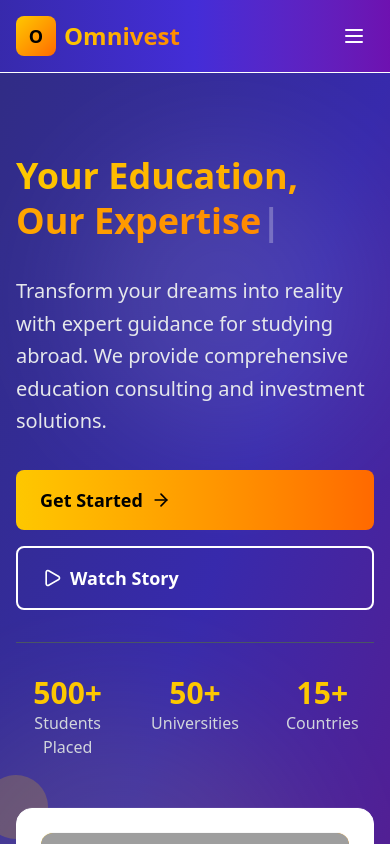
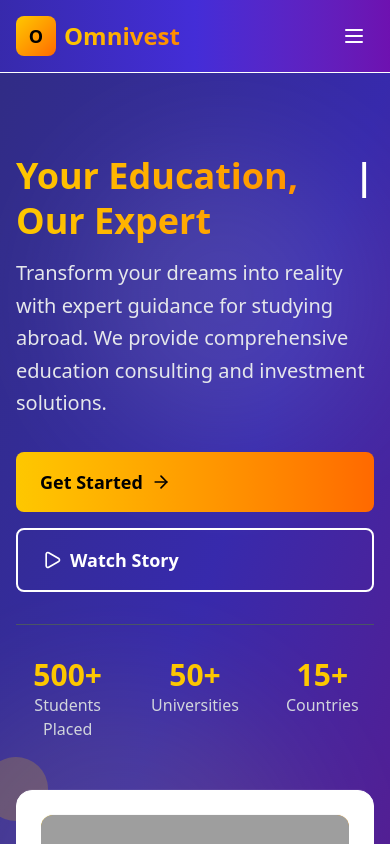
Before and after one commit to KwameGilbert/omnivest, a React (Vite) app: page / in a window 390 px wide. Shown: the top 844 px of the page. Built offline with nearby package versions, Linux system fonts and the light colour scheme; grey boxes are pictures that could not be loaded.

Commit message:
fix: Update build script and enhance HeroBanner component with improved animations and new height utilities

```diff
--- a/package.json
+++ b/package.json
@@ -6,7 +6,7 @@
   "scripts": {
     "dev": "vite dev",
     "watch": "npx tailwindcss -i ./public/styles/input.css -o ./public/styles/output.css --watch",
-    "build": "vite build && npx tailwindcss -i ./public/styles/input.css -o ./public/styles/output.css --minify",
+    "build": "vite build && npx tailwindcss -i ./public/styles/input.css -o ./public/styles/output.css",
     "lint": "eslint .",
     "preview": "vite preview"
   },
--- a/public/styles/output.css
+++ b/public/styles/output.css
@@ -426,8 +426,26 @@
   .h-96 {
     height: calc(var(--spacing) * 96);
   }
+  .h-\[4\.5rem\] {
+    height: 4.5rem;
+  }
   .h-full {
     height: 100%;
+  }
+  .max-h-\[6\.5rem\] {
+    max-height: 6.5rem;
+  }
+  .min-h-\[4\.5rem\] {
+    min-height: 4.5rem;
+  }
+  .min-h-\[4rem\] {
+    min-height: 4rem;
+  }
+  .min-h-\[5rem\] {
+    min-height: 5rem;
+  }
+  .min-h-\[6\.5rem\] {
+    min-height: 6.5rem;
   }
   .min-h-screen {
     min-height: 100vh;
--- a/src/components/homepage/BriefAbout.jsx
+++ b/src/components/homepage/BriefAbout.jsx
@@ -6,7 +6,7 @@ import { Target, Globe, Briefcase } from 'lucide-react';
 
 const BriefAbout = () => {
     const ref = useRef(null);
-    const isInView = useInView(ref, { once: true, threshold: 0.3 });
+    const isInView = useInView(ref, { once: false, threshold: 0.3 });
 
     return (
         <section ref={ref} className="py-20 bg-gray-50">
@@ -20,7 +20,7 @@ const BriefAbout = () => {
                     <motion.h2
                         initial={{ opacity: 0, y: 30 }}
                         animate={isInView ? { opacity: 1, y: 0 } : {}}
-                        transition={{ duration: 1, delay: 0.2 }}
+                        transition={{ duration: 1, delay: 0.3 }}
                         className="text-4xl lg:text-5xl font-bold text-gray-800"
                     >
                         About{' '}
@@ -32,7 +32,7 @@ const BriefAbout = () => {
                     <motion.p
                         initial={{ opacity: 0, y: 30 }}
                         animate={isInView ? { opacity: 1, y: 0 } : {}}
-                        transition={{ duration: 1, delay: 0.4 }}
+                        transition={{ duration: 1, delay: 0.5 }}
                         className="text-xl text-gray-600 leading-relaxed"
                     >
                         Omnivest Education Consult is your trusted partner in international education.
@@ -44,7 +44,7 @@ const BriefAbout = () => {
                     <motion.div
                         initial={{ opacity: 0, y: 30 }}
                         animate={isInView ? { opacity: 1, y: 0 } : {}}
-                        transition={{ duration: 1, delay: 0.6 }}
+                        transition={{ duration: 1, delay: 0.8 }}
                         className="grid md:grid-cols-3 gap-8 pt-8"
                     >
                         <div className="text-center">
--- a/src/components/homepage/HeroBanner.jsx
+++ b/src/components/homepage/HeroBanner.jsx
@@ -13,7 +13,7 @@ const HeroBanner = () => {
                 'Your Education, Our Expertise',
                 'Your Future, Our Commitment'
             ],
-            typeSpeed: 50,
+            typeSpeed: 60,
             backSpeed: 30,
             backDelay: 2000,
             startDelay: 500,
@@ -48,7 +48,7 @@ const HeroBanner = () => {
                                         initial={{ opacity: 0, y: 30 }}
                                         animate={{ opacity: 1, y: 0 }}
                                         transition={{ duration: 1, delay: 0.4 }}
-                                                className="text-4xl lg:text-4xl font-bold leading-tight"
+                                        className="text-4xl lg:text-5xl font-bold leading-tight h-[4.5rem] flex items-start"
                                         >
                                         <span
                                             ref={typedRef}
@@ -61,7 +61,7 @@ const HeroBanner = () => {
                                         initial={{ opacity: 0, y: 30 }}
                                         animate={{ opacity: 1, y: 0 }}
                                         transition={{ duration: 0.8, delay: 0.4 }}
-                                                className="text-xl text-gray-200 leading-relaxed"
+                                        className="text-xl text-gray-200 leading-relaxed min-h-[4.5rem]"
                                     >
                                         Transform your dreams into reality with expert guidance for studying abroad.
                                         We provide comprehensive education consulting and investment solutions.
```
Lines whose indentation alone changed are shown as unchanged.
